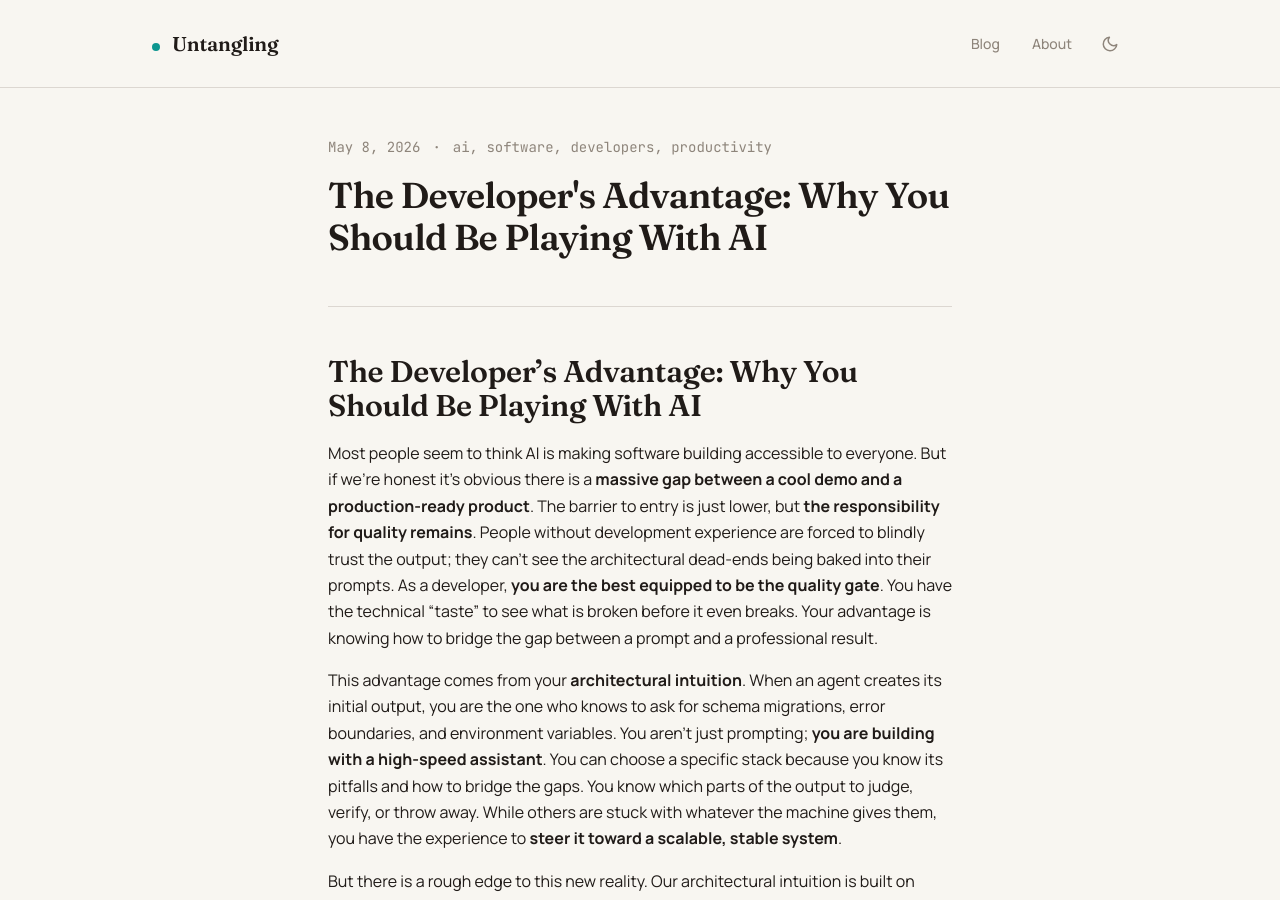
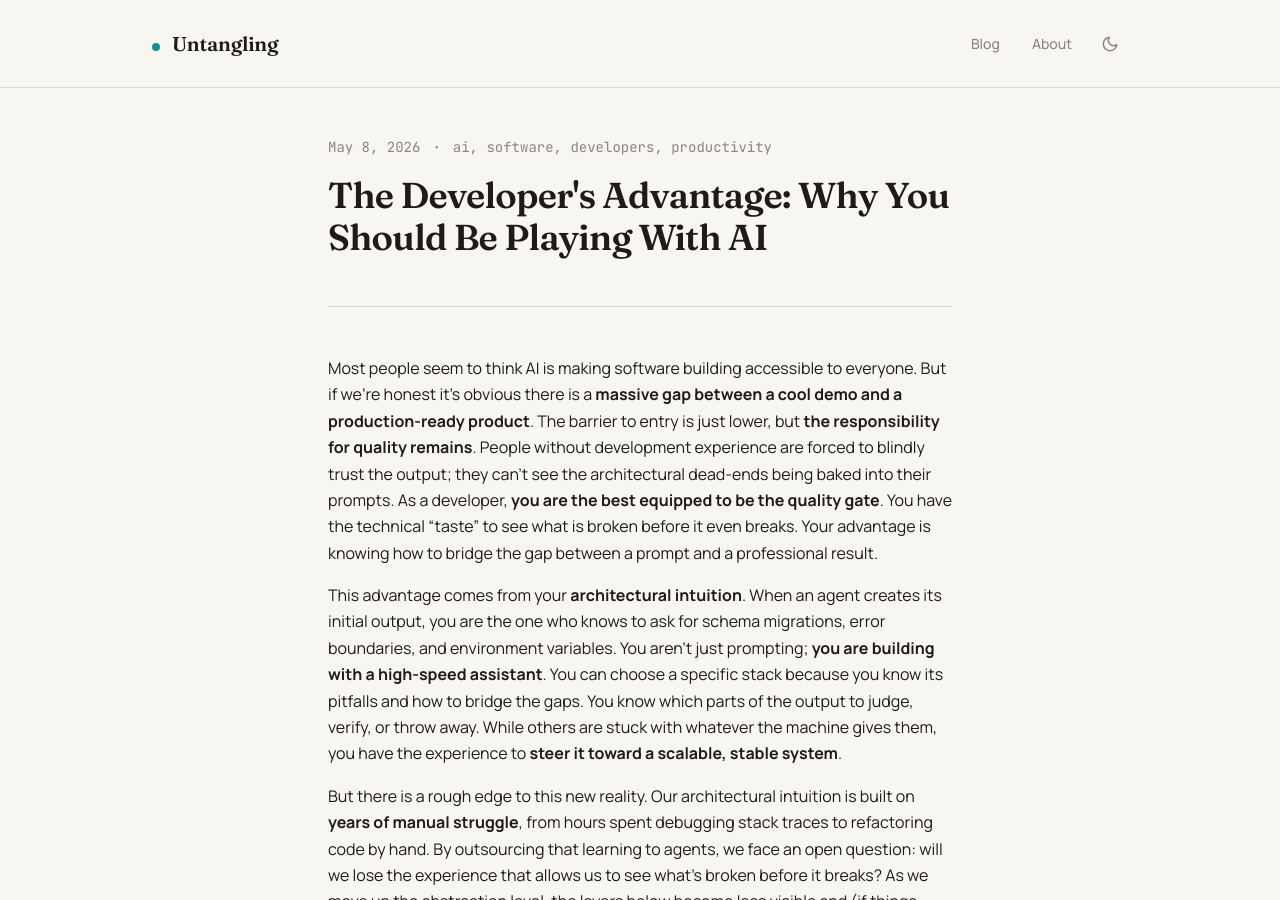
Before and after one commit to arienkock/arienkock.github.io, a Jekyll site: the page built from _posts/2026-05-08-the-developers-advantage-why-you-should-be-playing-with-ai.md, in a window 1280 px wide and 900 px high. Built offline with Jekyll 4.4.1, drawn with Linux system fonts in a browser that asks for light colours.

Commit message:
Remove duplicate heading from developer's advantage post
The post title was repeated as the first heading, causing it to appear twice in the rendered output.

https://claude.ai/code/session_012pCv3ZLqoJLY2gSVTfxngk

```diff
--- a/_posts/2026-05-08-the-developers-advantage-why-you-should-be-playing-with-ai.md
+++ b/_posts/2026-05-08-the-developers-advantage-why-you-should-be-playing-with-ai.md
@@ -4,8 +4,6 @@ date: 2026-05-08
 tags: [ai, software, developers, productivity]
 published: true
 ---
-
-## The Developer's Advantage: Why You Should Be Playing With AI
 
 Most people seem to think AI is making software building accessible to everyone. But if we're honest it's obvious there is a **massive gap between a cool demo and a production-ready product**. The barrier to entry is just lower, but **the responsibility for quality remains**. People without development experience are forced to blindly trust the output; they can't see the architectural dead-ends being baked into their prompts. As a developer, **you are the best equipped to be the quality gate**. You have the technical "taste" to see what is broken before it even breaks. Your advantage is knowing how to bridge the gap between a prompt and a professional result.
 
```
